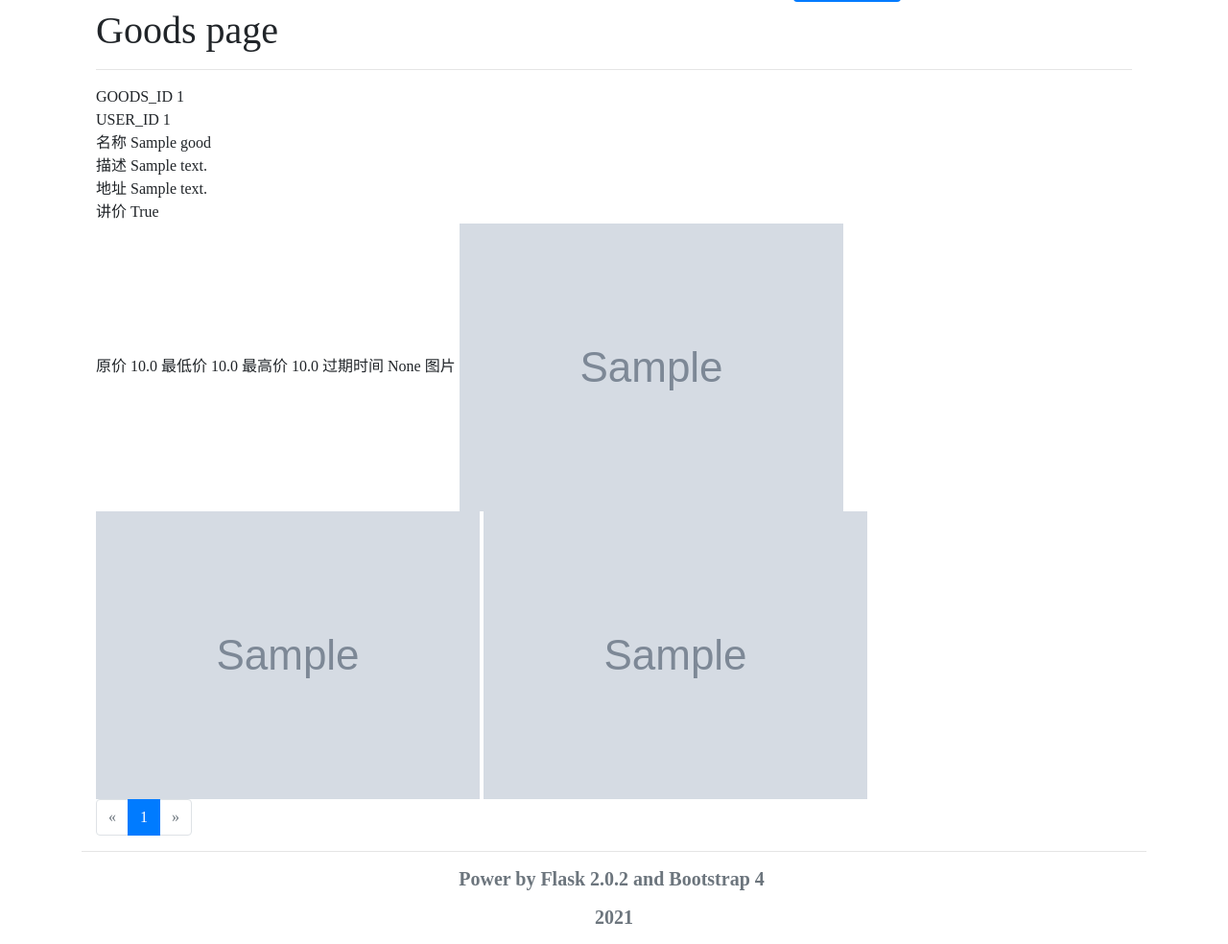
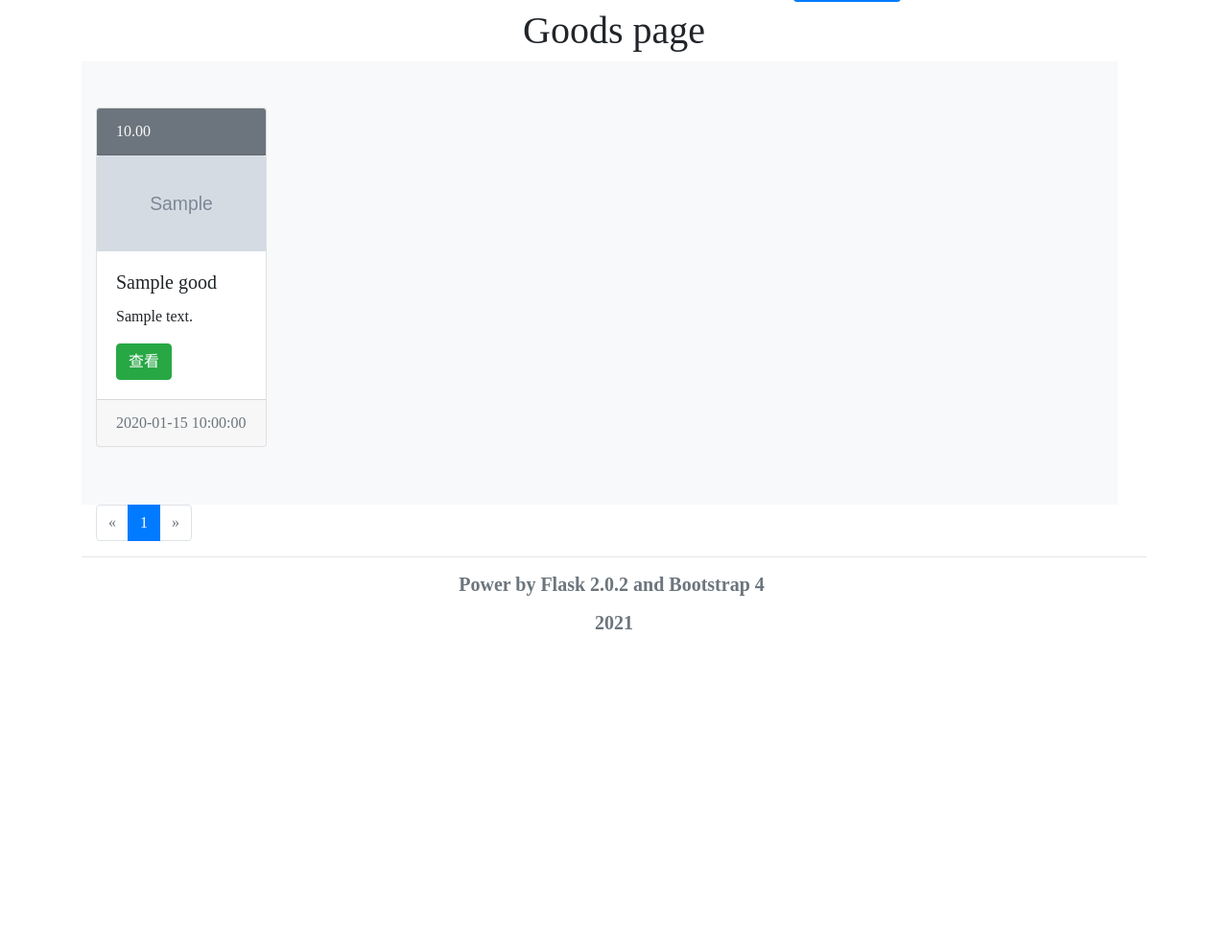
Before and after one commit to wpwupingwp/mai_web, a Flask app: page /goods in a window 1280 px wide. Shown: the part 38-1022 px from the top of the page at 96% size. After the commit the page ends 694 px from the top, so only its background shows below. Run offline with Flask 2, Linux system fonts and the light colour scheme; tables that the repository leaves empty hold one stand-in row (values such as "Sample post"); grey boxes marked "Sample" are stand-in pictures; some libraries are stand-ins or nearby versions.

Commit message:
use card

```diff
--- a/mai/templates/goods.html
+++ b/mai/templates/goods.html
@@ -1,23 +1,23 @@
 {% extends "base.html" %}
 {% block content %}
-    <h1>Goods page</h1>
+<h1 class="text-center">Goods page</h1>
+
+<div class="container row py-5 bg-light">
+    <div class="card-columns">
     {% for g in pagination.items %}
-        <hr>
-        GOODS_ID {{g.goods_id}}<br>
-        USER_ID {{g.user_id}}<br>
-        名称 {{g.name}}<br>
-        描述 {{g.description}}<br>
-        地址 {{g.address}}<br>
-        讲价 {{g.no_bid}}<br>
-        原价 {{g.original_price}}
-        最低价 {{g.lowest_price}}
-        最高价 {{g.highest_price}}
-        过期时间 {{g.expired_date}}
-        图片 <img src="{{g.photo1}}" /> <img src="{{g.photo2}}"> <img src="{{g.photo3}}"><br>
-        {% if current_user.is_authenticated %}
-            <a href="/admin/delete_goods/{{g.goods_id}}">删除</a>
-        {% endif %}
+        <div class="card box-shadow">
+            <div class="card-header text-light bg-secondary">{{'%0.2f'|format(g.lowest_price)}}</div>
+            <img class="card-img-top" alt="缩略图" src="{{g.photo1}}" data-holder-rendered="true" style="height: 100px; width: 100%; display: block;">
+            <div class="card-body">
+                <h5 class="card-title">{{g.name}}</h5>
+                <p class="card-text">{{g.description}}</p>
+                <a href="/goods/{{g.goods_id}}" class="btn btn-success">查看</a>
+            </div>
+            <div class="card-footer text-muted">{{g.pub_date}}</div>
+        </div>
     {% endfor %}
+    </div>
+</div>
 {% from 'bootstrap/pagination.html' import render_pagination %}
 {{render_pagination(pagination, align='center', size='lg')}}
 {% endblock %}
--- a/mai/views.py
+++ b/mai/views.py
@@ -35,7 +35,7 @@ def index():
 @app.route('/goods')
 @app.route('/goods/<int:page>')
 def goods(page=1):
-    per_page = 5
+    per_page = 6
     pagination = Goods.query.paginate(page=page, per_page=per_page)
     return f.render_template('goods.html', pagination=pagination)
 
```
Also changed, not shown: mai/templates/view_goods.html (added, +25 -0 lines).
